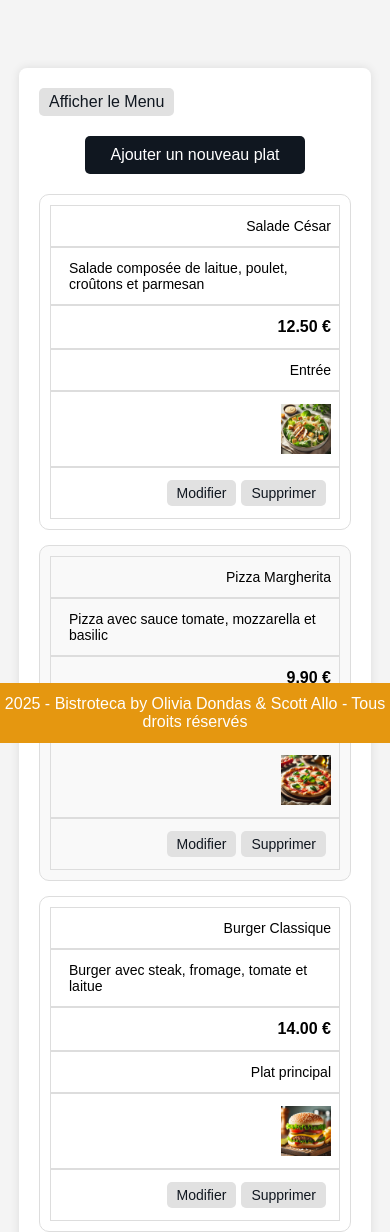
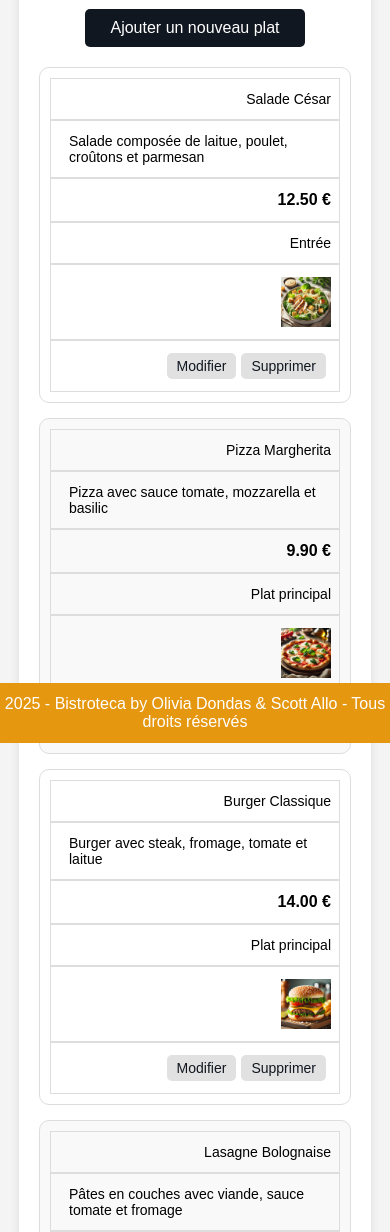
Before and after one commit to scott-allo/gestionnaire-de-menu, a PHP site: page /menu/gestion.php in a window 390 px wide. Shown: the part 101-1333 px from the top of the page. Run offline with PHP 8.4, Linux system fonts and the light colour scheme; data comes from the database, SQL or seed files in the repository; some web fonts are replaced.

Commit message:
ajustement sur  gestion.css mobile

```diff
--- a/styles/gestion.css
+++ b/styles/gestion.css
@@ -5,7 +5,7 @@ body {
   display: flex;
   justify-content: center;
   align-items: flex-start;
-  padding-top: 20vh; /* Évite le chevauchement avec le header */
+  padding-top: 20vh;
   padding-bottom: 80px;
   min-height: 100vh;
   margin: 0;
@@ -80,6 +80,7 @@ a:hover {
   border-radius: 5px;
   width: 200px;
   margin: 20px auto;
+  cursor: pointer;
 }
 
 .add-btn:hover {
@@ -213,9 +214,15 @@ input[type="checkbox"]:checked + .modal .modal-content {
       width: 90%;
       padding: 20px;
     }
+    body {
+      padding-top: 10vh;
+    }
   }
 
   @media (max-width: 480px) {
+    body {
+      padding-top: 5vh;
+    }
     .modal-content {
       width: 100%;
       padding: 15px;
```
